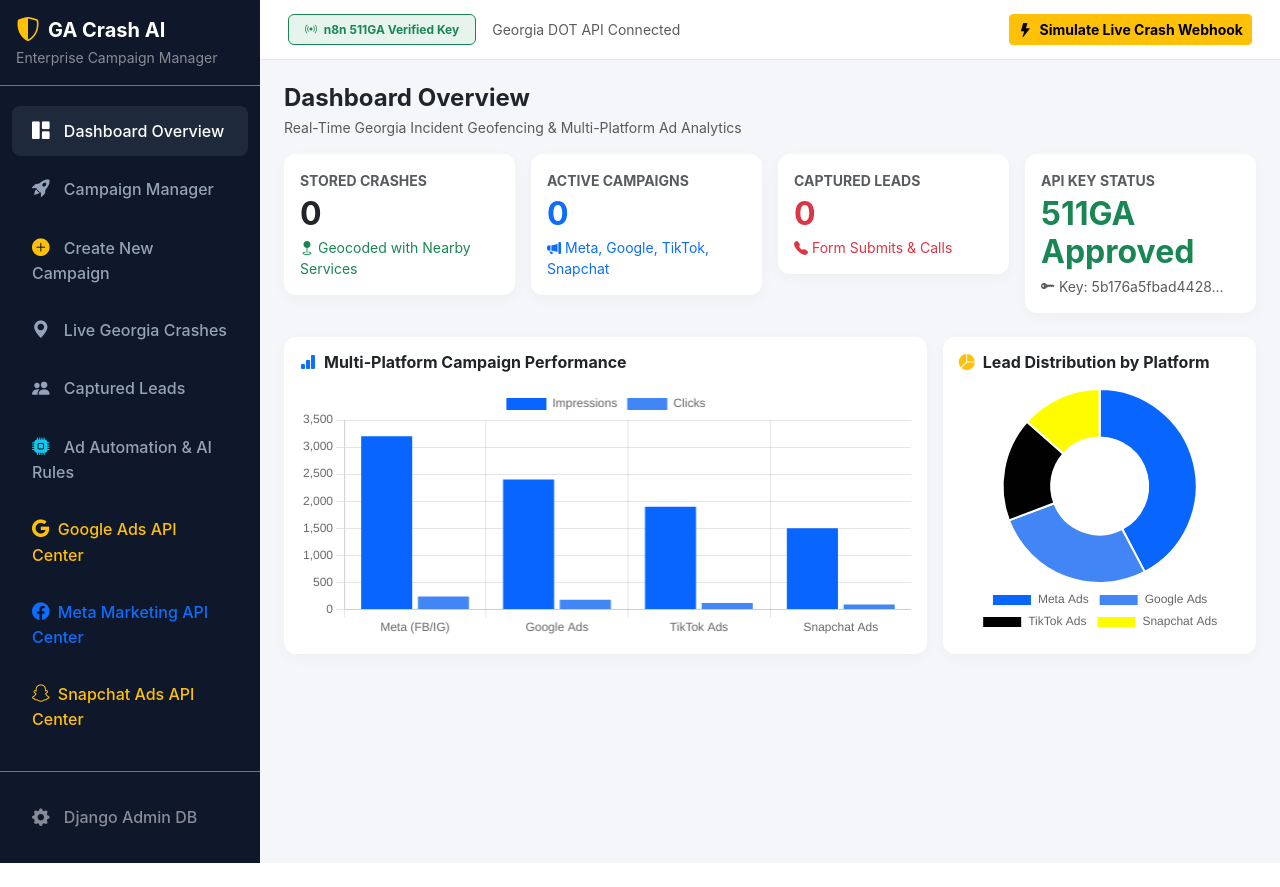
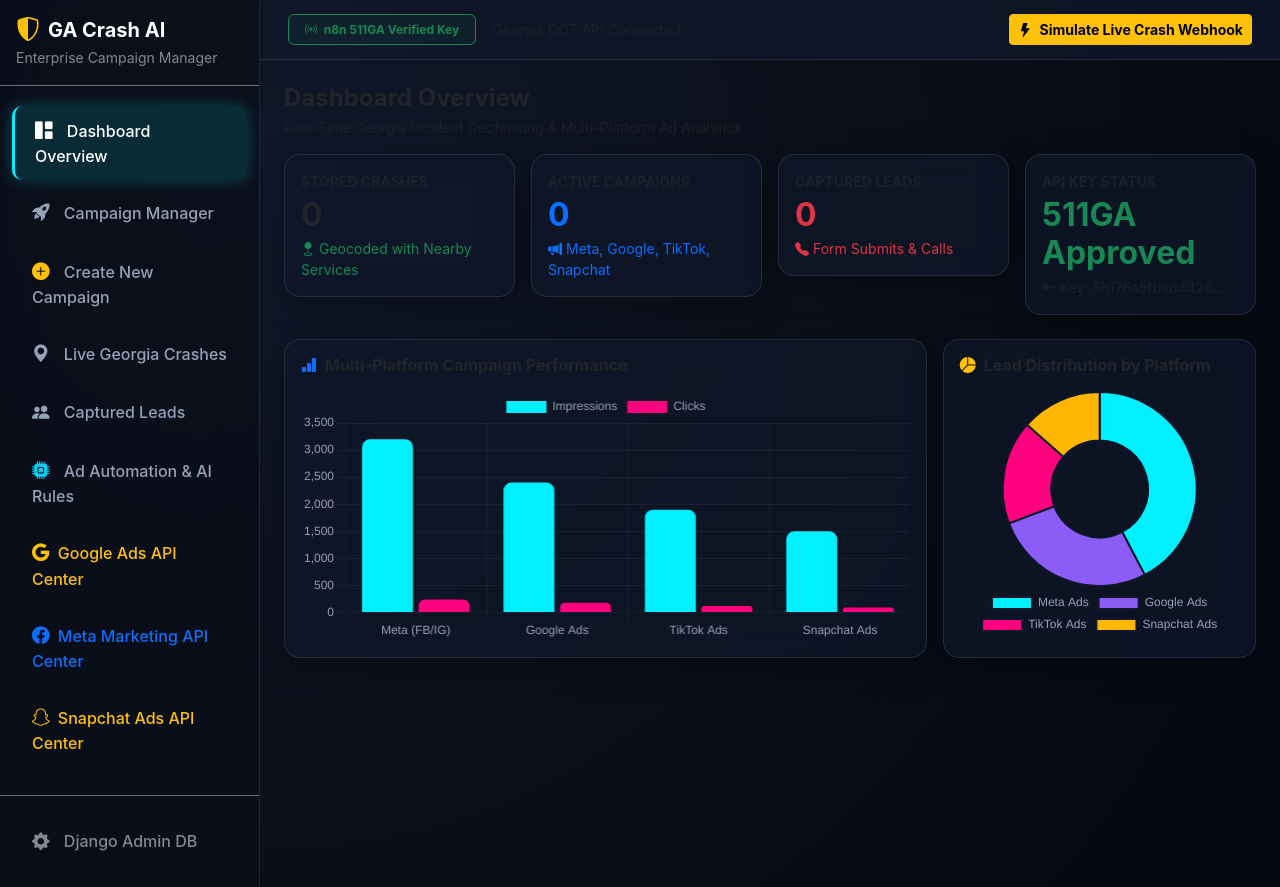
Before and after one commit to hiAshokKmr/georgia_crash_app_ashok, a Django app: page / in a window 1280 px wide. Before the commit the page ends 863 px from the top, so only its background shows below. Run offline with Django 5.2, Linux system fonts and the light colour scheme; data that the repository does not hold is empty.

Commit message:
Transform end-to-end UI into professional Neon Glassmorphism design system across all dashboards

```diff
--- a/crashes/templates/dashboard.html
+++ b/crashes/templates/dashboard.html
@@ -13,46 +13,130 @@
     <style>
         :root {
             --sidebar-width: 260px;
-            --primary-bg: #f4f6f9;
-            --dark-sidebar: #0f172a;
+            --bg-gradient: radial-gradient(circle at 20% 20%, #0f172a 0%, #0b0f19 50%, #030712 100%);
+            --glass-bg: rgba(15, 23, 42, 0.7);
+            --glass-border: rgba(255, 255, 255, 0.1);
+            --neon-cyan: #00f0ff;
+            --neon-pink: #ff007f;
+            --neon-amber: #ffb703;
+            --neon-green: #00ff9d;
             --meta-blue: #0866FF;
-            --google-blue: #1a0dab;
+            --google-blue: #1a73e8;
             --tiktok-pink: #ff0050;
             --snapchat-yellow: #FFFC00;
         }
-        body { background-color: var(--primary-bg); font-family: -apple-system, BlinkMacSystemFont, "Segoe UI", Roboto, sans-serif; }
+        body {
+            background: var(--bg-gradient);
+            color: #f1f5f9;
+            font-family: -apple-system, BlinkMacSystemFont, "Segoe UI", Roboto, sans-serif;
+            min-height: 100vh;
+        }
 
         #wrapper { display: flex; width: 100%; min-height: 100vh; }
-        #sidebar { width: var(--sidebar-width); background-color: var(--dark-sidebar); color: white; transition: all 0.3s; flex-shrink: 0; }
-        #sidebar .nav-link { color: #94a3b8; padding: 12px 20px; font-weight: 500; border-radius: 8px; margin: 4px 12px; }
-        #sidebar .nav-link:hover, #sidebar .nav-link.active { color: white; background-color: #1e293b; }
+        #sidebar {
+            width: var(--sidebar-width);
+            background: rgba(11, 15, 25, 0.85);
+            backdrop-filter: blur(20px);
+            -webkit-backdrop-filter: blur(20px);
+            border-right: 1px solid var(--glass-border);
+            color: white;
+            transition: all 0.3s;
+            flex-shrink: 0;
+        }
+        #sidebar .nav-link {
+            color: #94a3b8;
+            padding: 12px 20px;
+            font-weight: 500;
+            border-radius: 10px;
+            margin: 4px 12px;
+            transition: all 0.2s ease-in-out;
+        }
+        #sidebar .nav-link:hover, #sidebar .nav-link.active {
+            color: #ffffff;
+            background: rgba(0, 240, 255, 0.12);
+            border-left: 3px solid var(--neon-cyan);
+            box-shadow: 0 0 15px rgba(0, 240, 255, 0.25);
+        }
         #sidebar .nav-link i { margin-right: 10px; font-size: 1.1rem; }
 
         #content { flex-grow: 1; display: flex; flex-direction: column; overflow-x: hidden; }
-        .top-navbar { background: white; border-bottom: 1px solid #e2e8f0; padding: 14px 28px; }
+        .top-navbar {
+            background: rgba(15, 23, 42, 0.75);
+            backdrop-filter: blur(16px);
+            -webkit-backdrop-filter: blur(16px);
+            border-bottom: 1px solid var(--glass-border);
+            padding: 14px 28px;
+        }
 
-        .stat-card { border: none; border-radius: 12px; box-shadow: 0 4px 15px rgba(0,0,0,0.03); background: white; }
-        .stat-card:hover { transform: translateY(-2px); transition: transform 0.2s; }
+        .stat-card, .glass-card {
+            border: 1px solid var(--glass-border);
+            border-radius: 16px;
+            background: var(--glass-bg);
+            backdrop-filter: blur(16px);
+            -webkit-backdrop-filter: blur(16px);
+            box-shadow: 0 8px 32px 0 rgba(0, 0, 0, 0.37);
+            color: #f1f5f9;
+        }
+        .stat-card:hover, .glass-card:hover {
+            border-color: rgba(0, 240, 255, 0.3);
+            box-shadow: 0 0 20px rgba(0, 240, 255, 0.2);
+            transform: translateY(-2px);
+            transition: all 0.3s;
+        }
 
-        .campaign-card { border: 1px solid #e2e8f0; border-radius: 12px; background: white; overflow: hidden; transition: box-shadow 0.2s; }
-        .campaign-card:hover { box-shadow: 0 8px 25px rgba(0,0,0,0.08); }
+        .campaign-card {
+            border: 1px solid var(--glass-border);
+            border-radius: 16px;
+            background: var(--glass-bg);
+            backdrop-filter: blur(16px);
+            -webkit-backdrop-filter: blur(16px);
+            overflow: hidden;
+            transition: all 0.3s;
+        }
+        .campaign-card:hover {
+            box-shadow: 0 0 25px rgba(0, 240, 255, 0.3);
+            border-color: rgba(0, 240, 255, 0.4);
+        }
         .campaign-thumb { width: 100%; height: 160px; object-fit: cover; }
 
         .platform-badge { font-size: 0.75rem; text-transform: uppercase; font-weight: 700; padding: 4px 10px; border-radius: 20px; }
-        .badge-meta { background: #e7f1ff; color: var(--meta-blue); }
-        .badge-google { background: #e8f0fe; color: #1a73e8; }
-        .badge-tiktok { background: #000; color: #fff; }
-        .badge-snapchat { background: #fff9c4; color: #333; }
+        .badge-meta { background: rgba(8, 102, 255, 0.2); color: #60a5fa; border: 1px solid rgba(8, 102, 255, 0.4); }
+        .badge-google { background: rgba(26, 115, 232, 0.2); color: #93c5fd; border: 1px solid rgba(26, 115, 232, 0.4); }
+        .badge-tiktok { background: rgba(255, 0, 80, 0.2); color: #f472b6; border: 1px solid rgba(255, 0, 80, 0.4); }
+        .badge-snapchat { background: rgba(255, 252, 0, 0.2); color: #fde047; border: 1px solid rgba(255, 252, 0, 0.4); }
+
+        .btn-neon-cyan {
+            background: linear-gradient(135deg, #00f0ff, #0072ff);
+            color: #fff;
+            border: none;
+            box-shadow: 0 0 15px rgba(0, 240, 255, 0.4);
+            font-weight: 700;
+        }
+        .btn-neon-cyan:hover {
+            box-shadow: 0 0 25px rgba(0, 240, 255, 0.7);
+            color: #fff;
+        }
+        .btn-neon-amber {
+            background: linear-gradient(135deg, #ffb703, #fb8500);
+            color: #000;
+            border: none;
+            box-shadow: 0 0 15px rgba(255, 183, 3, 0.4);
+            font-weight: 700;
+        }
+
+        .table-glass { color: #f1f5f9; }
+        .table-glass th { background: rgba(30, 41, 59, 0.8) !important; color: #94a3b8; border-bottom: 1px solid var(--glass-border); }
+        .table-glass td { border-bottom: 1px solid rgba(255, 255, 255, 0.05); color: #cbd5e1; }
 
         /* Mockup Frame Styles */
         .phone-frame {
             width: 380px;
             margin: 0 auto;
-            border: 12px solid #0f172a;
+            border: 12px solid #1e293b;
             border-radius: 40px;
             background: #000;
             overflow: hidden;
-            box-shadow: 0 20px 50px rgba(0,0,0,0.3);
+            box-shadow: 0 20px 50px rgba(0, 240, 255, 0.3);
             position: relative;
         }
 
@@ -916,11 +1000,19 @@
             data: {
                 labels: ['Meta (FB/IG)', 'Google Ads', 'TikTok Ads', 'Snapchat Ads'],
                 datasets: [
-                    { label: 'Impressions', data: [{{ platform_stats.META.impressions|default:3200 }}, {{ platform_stats.GOOGLE.impressions|default:2400 }}, {{ platform_stats.TIKTOK.impressions|default:1900 }}, {{ platform_stats.SNAPCHAT.impressions|default:1500 }}], backgroundColor: '#0866FF' },
-                    { label: 'Clicks', data: [{{ platform_stats.META.clicks|default:240 }}, {{ platform_stats.GOOGLE.clicks|default:180 }}, {{ platform_stats.TIKTOK.clicks|default:120 }}, {{ platform_stats.SNAPCHAT.clicks|default:95 }}], backgroundColor: '#4285F4' }
+                    { label: 'Impressions', data: [{{ platform_stats.META.impressions|default:3200 }}, {{ platform_stats.GOOGLE.impressions|default:2400 }}, {{ platform_stats.TIKTOK.impressions|default:1900 }}, {{ platform_stats.SNAPCHAT.impressions|default:1500 }}], backgroundColor: '#00f0ff', borderRadius: 8 },
+                    { label: 'Clicks', data: [{{ platform_stats.META.clicks|default:240 }}, {{ platform_stats.GOOGLE.clicks|default:180 }}, {{ platform_stats.TIKTOK.clicks|default:120 }}, {{ platform_stats.SNAPCHAT.clicks|default:95 }}], backgroundColor: '#ff007f', borderRadius: 8 }
                 ]
             },
-            options: { responsive: true, maintainAspectRatio: false }
+            options: {
+                responsive: true,
+                maintainAspectRatio: false,
+                plugins: { legend: { labels: { color: '#94a3b8' } } },
+                scales: {
+                    x: { ticks: { color: '#94a3b8' }, grid: { color: 'rgba(255, 255, 255, 0.05)' } },
+                    y: { ticks: { color: '#94a3b8' }, grid: { color: 'rgba(255, 255, 255, 0.05)' } }
+                }
+            }
         });
     }
 
@@ -933,10 +1025,16 @@
                 labels: ['Meta Ads', 'Google Ads', 'TikTok Ads', 'Snapchat Ads'],
                 datasets: [{
                     data: [{{ platform_stats.META.leads|default:22 }}, {{ platform_stats.GOOGLE.leads|default:14 }}, {{ platform_stats.TIKTOK.leads|default:9 }}, {{ platform_stats.SNAPCHAT.leads|default:7 }}],
-                    backgroundColor: ['#0866FF', '#4285F4', '#010101', '#FFFC00']
+                    backgroundColor: ['#00f0ff', '#8b5cf6', '#ff007f', '#ffb703'],
+                    borderWidth: 2,
+                    borderColor: '#0f172a'
                 }]
             },
-            options: { responsive: true, maintainAspectRatio: false, plugins: { legend: { position: 'bottom' } } }
+            options: {
+                responsive: true,
+                maintainAspectRatio: false,
+                plugins: { legend: { position: 'bottom', labels: { color: '#94a3b8' } } }
+            }
         });
     }
     {% endif %}
```
Also changed, not shown: crashes/templates/google_ads_dashboard.html (+34 -10 lines), crashes/templates/meta_ads_dashboard.html (+34 -10 lines), crashes/templates/snapchat_ads_dashboard.html (+30 -6 lines).
